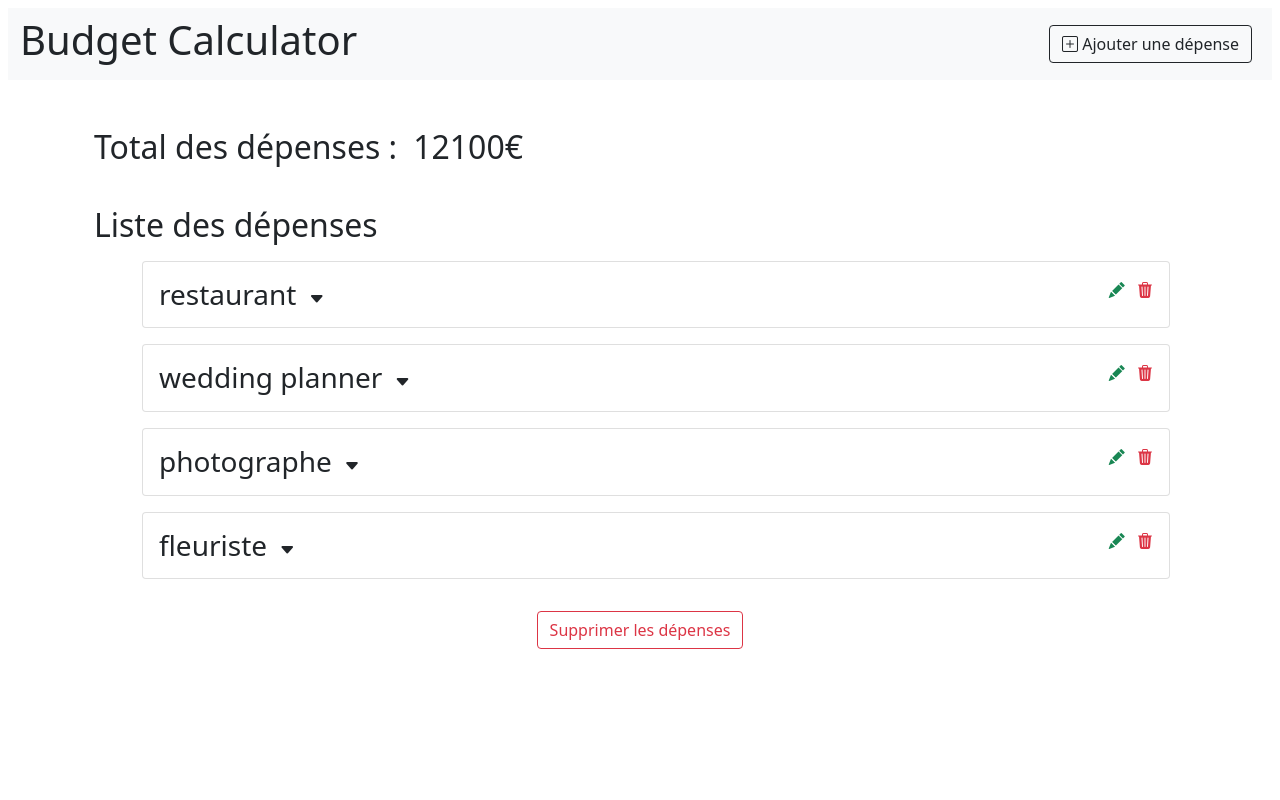
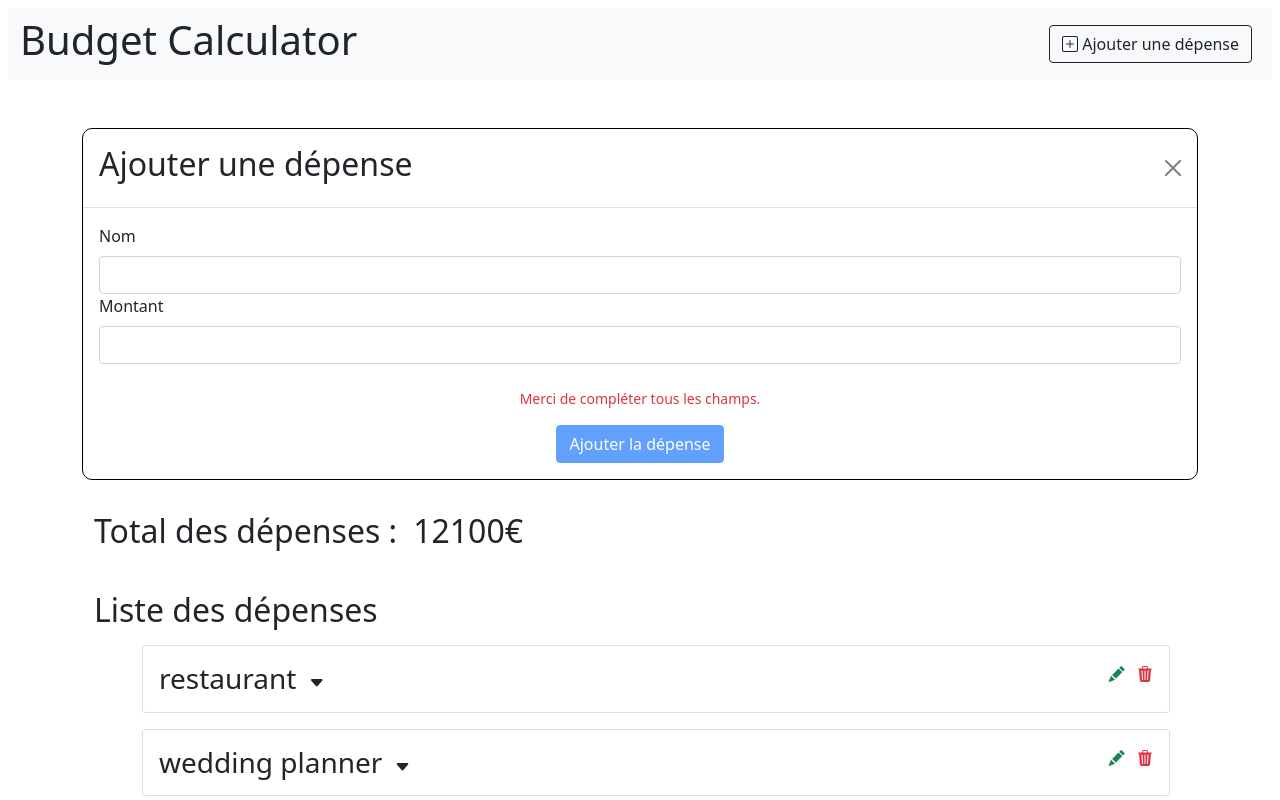
Before and after one commit to CarolineSenes/wedding-budget-calculator, a Svelte app: page / in a window 1280 px wide. Shown: the top 800 px of the page. Built offline with nearby package versions, Linux system fonts and the light colour scheme.

Commit message:
add ExpenseForm
with display form-red-text, submission, add expense to expenseslist

```diff
--- a/src/App.svelte
+++ b/src/App.svelte
@@ -5,6 +5,7 @@
   import Navbar from "./components/Navbar.svelte";
   import ExpensesList from "./components/ExpensesList.svelte";
   import Totals from "./components/Totals.svelte";
+  import ExpenseForm from "./components/ExpenseForm.svelte";
 
   //DATA//
   import expensesData from "./expenses";
@@ -16,27 +17,39 @@
   //REACTIVE//
   //Variables qui dépendent d'autres variables
   //accumulator = somme précédente à laquelle se rajoute la somme courante de l'item courant
-  $: total = expenses.reduce((accumulator,current)=>{
-    return (accumulator += current.amount)
-  },0);
+  $: total = expenses.reduce((accumulator, current) => {
+    return (accumulator += current.amount);
+  }, 0);
 
   //FUNCTIONS//
   //retourne un nouvel array "expenses" avec tous les items, sauf celui qu'on veut supprimer et qu'on passe en parametres.
-  function removeExpense(id){
-    expenses = expenses.filter(item => item.id !== id);
+  function removeExpense(id) {
+    expenses = expenses.filter((item) => item.id !== id);
   }
 
-  function clearExpenses(){
+  function clearExpenses() {
     expenses = [];
   }
 
+  //va créer un nouvel object pour la dépense
+  function addExpense({ name, amount }) {
+    let expense = {
+      id: Math.random() * Date.now(),
+      name: name,
+      amount: amount,
+    };
+    //on ajoute dans l'array "expenses" la nouvelle dépense
+    expenses = [expense, ...expenses]
+  }
+
   //CONTEXT//
-  setContext('remove', removeExpense);
-  setContext('clearExpenses', clearExpenses)
+  setContext("remove", removeExpense);
+  setContext("clearExpenses", clearExpenses);
 </script>
 
 <Navbar />
 <main class="container">
+  <ExpenseForm {addExpense} />
   <Totals {total} />
   <ExpensesList {expenses} />
 </main>
--- /dev/null
+++ b/src/components/ExpenseForm.svelte
@@ -0,0 +1,60 @@
+<script>
+  import Title from "./Title.svelte";
+  let name = "";
+  let amount = null;
+
+  //on exporte pour pouvoir modifier de l'extérieur du component (depuis App)
+  export let addExpense;
+
+  //isEmpty est true si name ou amount est false (ex: name=true, !name=false)
+  //on utilise une variable réactive puisque sa valeur dépend d'autres variables (name et amount)
+  $: isEmpty = !name || !amount;
+
+  function handelSubmit() {
+    addExpense({ name, amount });
+    name = "";
+    amount = null;
+  }
+</script>
+
+<section>
+  <div class="modal-header">
+    <Title title="Ajouter une dépense" />
+    <button
+      type="button"
+      class="btn-close"
+      data-bs-dismiss="modal"
+      aria-label="Close"
+    />
+  </div>
+  <form class="modal-body" on:submit|preventDefault={handelSubmit}>
+    <div>
+      <label for="name" class="form-label">Nom</label>
+      <input class="form-control" type="text" id="name" bind:value={name} />
+    </div>
+    <div>
+      <label for="amount" class="form-label">Montant</label>
+      <input
+        class="form-control"
+        type="number"
+        id="amount"
+        bind:value={amount}
+      />
+    </div>
+    <div class="text-center mt-4">
+      {#if isEmpty}
+        <p class="form-text text-danger">Merci de compléter tous les champs.</p>
+      {/if}
+      <button type="submit" class="btn btn-primary" disabled={isEmpty}
+        >Ajouter la dépense</button
+      >
+    </div>
+  </form>
+</section>
+
+<style>
+  section {
+    border: 1px solid black;
+    border-radius: 10px;
+  }
+</style>
--- a/src/components/ExpensesList.svelte
+++ b/src/components/ExpensesList.svelte
@@ -1,5 +1,5 @@
 <script>
-  import SectionTitle from "./Title.svelte";
+  import Title from "./Title.svelte";
   import Expense from "./Expense.svelte";
   import { getContext } from "svelte";
 
@@ -11,7 +11,7 @@
 </script>
 
 <section class="container">
-  <SectionTitle title="Liste des dépenses" />
+  <Title title="Liste des dépenses" />
 
   <ul>
     {#each expenses as expense}
--- a/src/components/Totals.svelte
+++ b/src/components/Totals.svelte
@@ -1,5 +1,5 @@
 <script>
-  import SectionTitle from "./Title.svelte";
+  import Title from "./Title.svelte";
 
   //on exporte pour pouvoir modifier la valeur de total de l'extérieur du component (depuis App)
   //la valeur par défaut sera0
@@ -7,7 +7,7 @@
 </script>
 
 <section class="container d-flex">
-  <SectionTitle title="Total des dépenses :" />
+  <Title title="Total des dépenses :" />
   <div class="align-self-center mx-3 h2">{total}€</div>
 </section>
 
```
Also changed, not shown: 1 other file (tests, documents, lock files or other folders).
